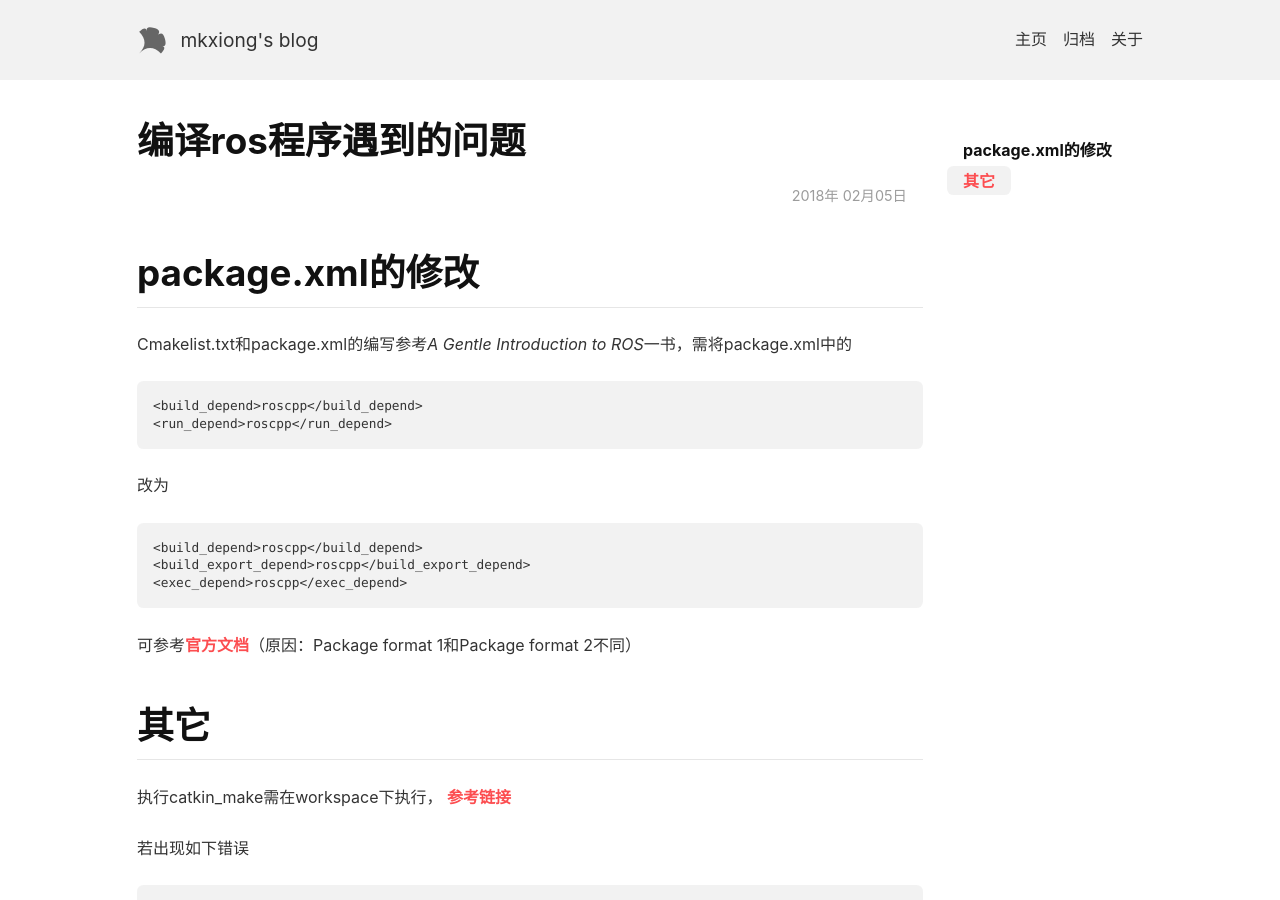
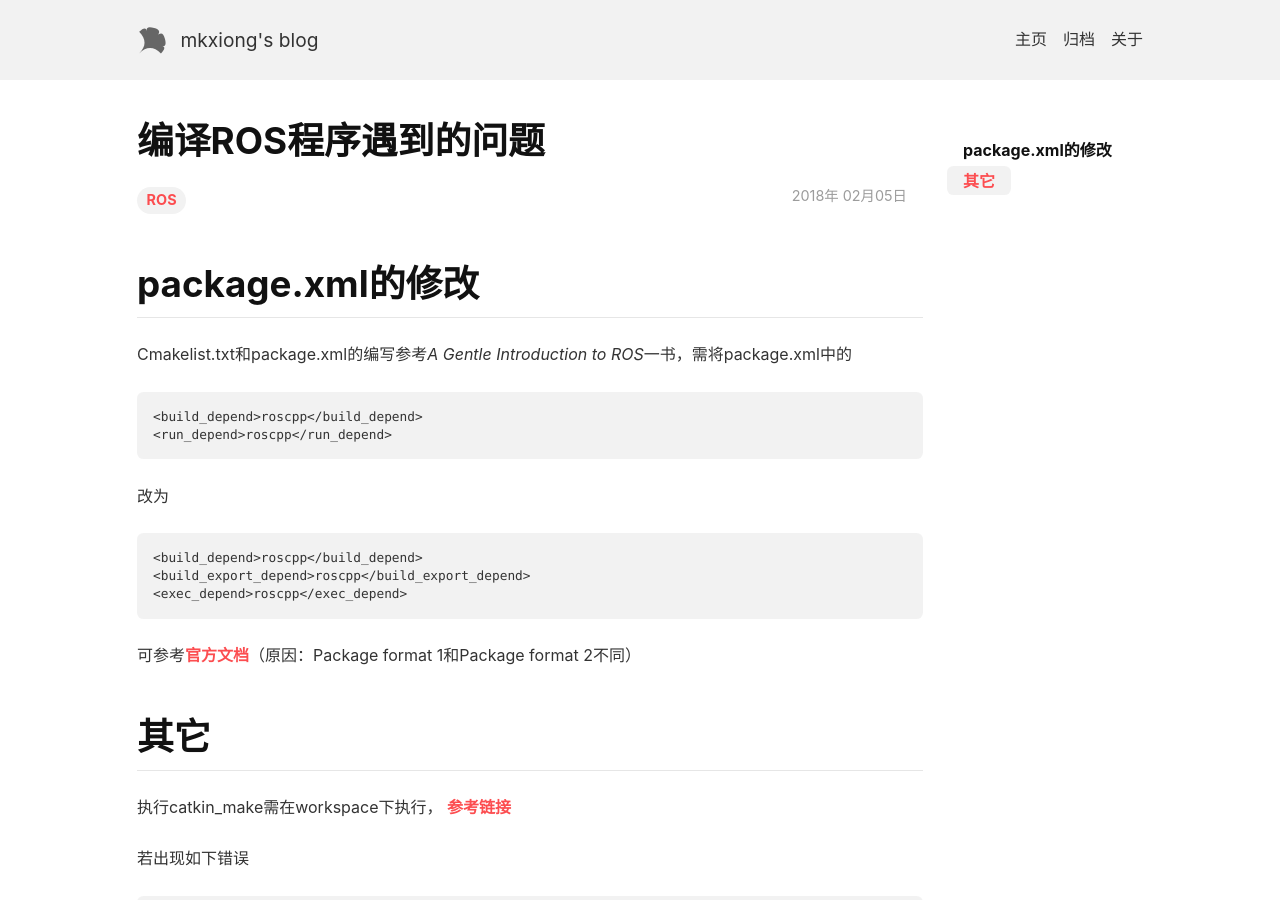
Before and after one commit to MingkangXiong/MingkangXiong.github.io, a Jekyll site: the page built from _posts/2018-02-05-编译ROS程序遇到的问题.md, in a window 1280 px wide and 900 px high. Built offline with Jekyll 4.4.1, drawn with Linux system fonts in a browser that asks for light colours; nearby versions of some CDN libraries; our own code applies the rules of GitHub Pages for plain Markdown files; some of the changed lines change nothing that is shown.

Commit message:
add a file

```diff
--- a/_posts/2018-02-05-编译ROS程序遇到的问题.md
+++ b/_posts/2018-02-05-编译ROS程序遇到的问题.md
@@ -1,3 +1,10 @@
+---
+layout: post
+title: 编译ROS程序遇到的问题
+key: 20180205
+tags: ROS
+---
+
 # package.xml的修改
 
 Cmakelist.txt和package.xml的编写参考*A Gentle Introduction to ROS*一书，需将package.xml中的
```
